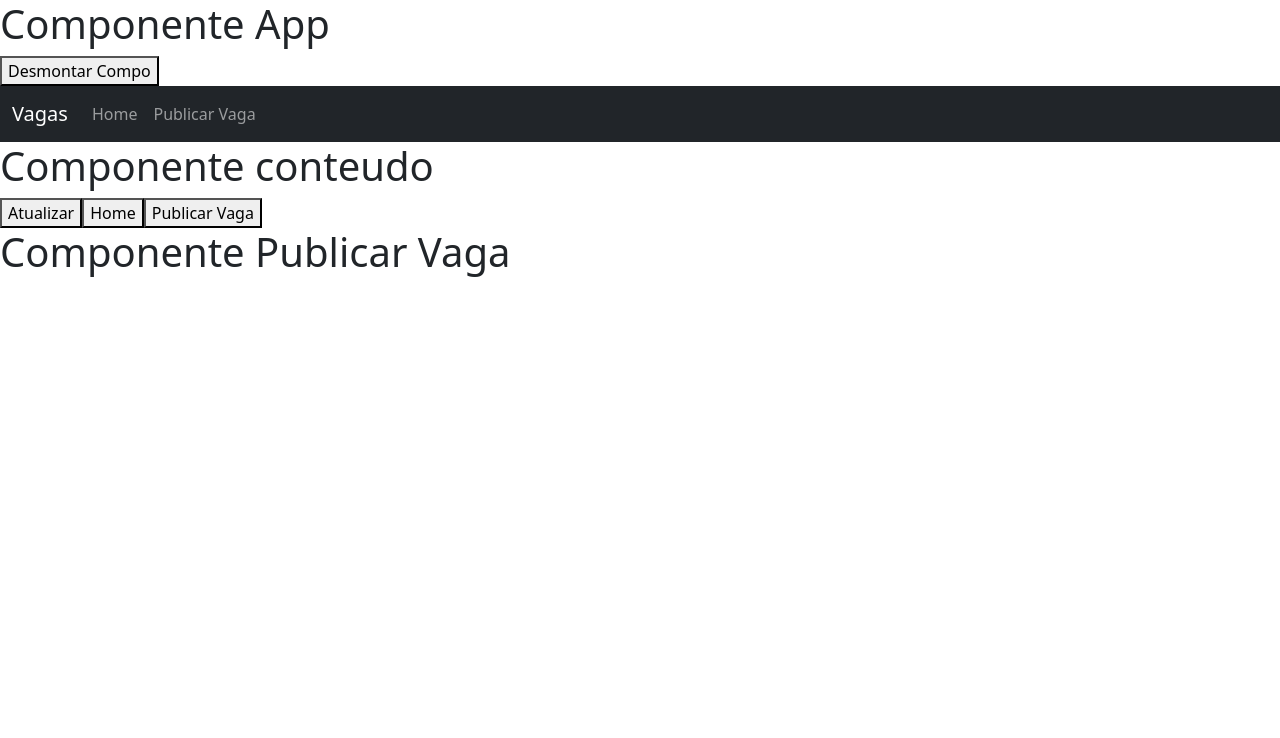
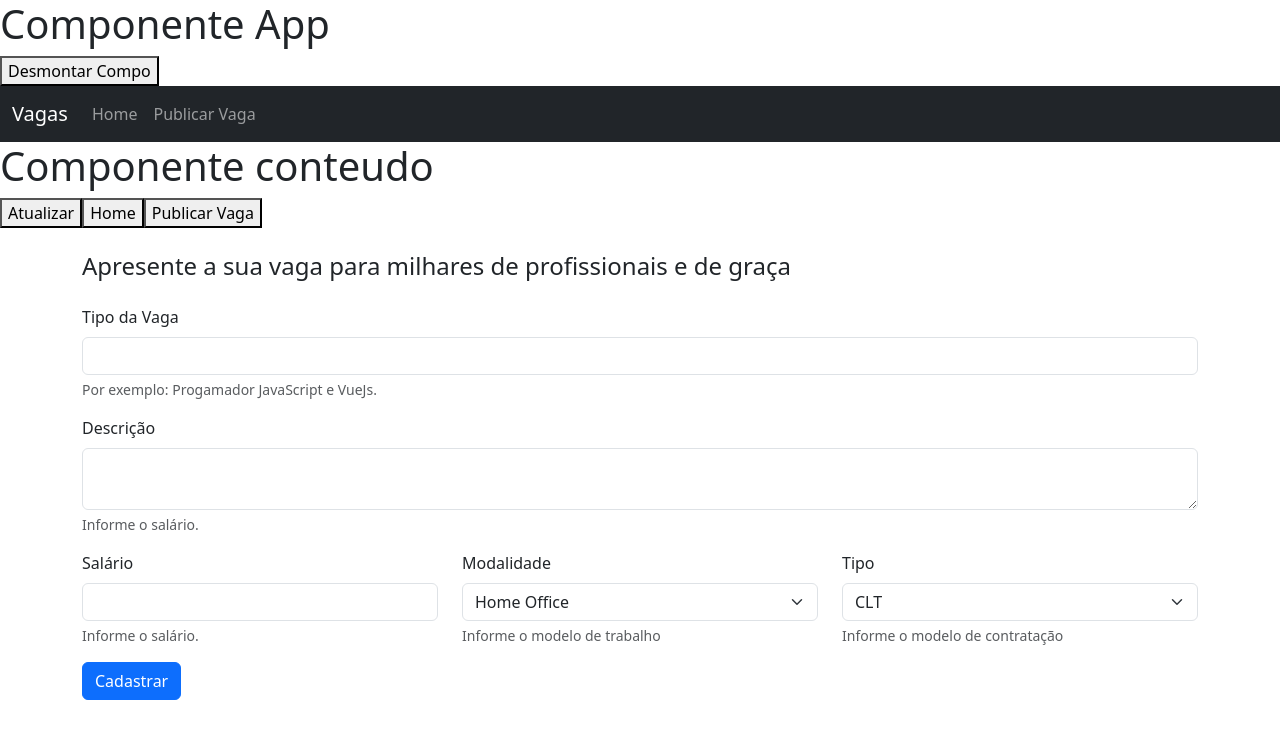
Before and after one commit to leonarddepaula/vagas-front, a Vue app: page / in a window 1280 px wide. Both pictures are taken after a click on the button "Publicar Vaga". Shown: the top 738 px of the page. Built offline with nearby package versions, Linux system fonts and the light colour scheme.

Commit message:
implementando componente PublicarVaga

```diff
--- a/src/components/comuns/Vaga.vue
+++ b/src/components/comuns/Vaga.vue
@@ -2,7 +2,7 @@
   <div class="card">
     <div class="card-header bg-dark text-white">{{ titulo }}</div>
     <div class="card-body">
-      <p>{{ descricaoVaga }}</p>
+      <p>{{ descricao }}</p>
     </div>
     <div class="card-footer">
       <small class="text-muted"
@@ -21,15 +21,18 @@
       type: String,
       required: true,
       validator(p){
-        console.log('Prop> ', p, p.length);
+        console.log('Props', p, p.length);
           if(p.length < 6){ return false } // se estiver inválido
              return true // se estiver válido
        //
       }
     },
-    descricaoVaga: {
+    descricao: {
       type: String,
-      required: true
+      // default: 'O contratante não adicionou uma descrição para vaga'
+      default() {
+        return '*'.repeat(20)
+      }
     },
     salario: {
       type: [Number, String],
--- a/src/components/views/Home.vue
+++ b/src/components/views/Home.vue
@@ -8,14 +8,7 @@
 
     <div class="row mt-5" v-for="(vaga, index) in vagas" :key="index">
       <div class="col">
-        <vaga
-          :titulo="vaga.titulo"
-          :descricao-vaga="vaga.descricao"
-          :salario="vaga.salario"
-          :modalidade="vaga.modalidade"
-          :tipo="vaga.tipo"
-          :publicacao="vaga.publicacao"
-        />
+        <vaga v-bind="vaga" />
       </div>
     </div>
 
@@ -75,7 +68,7 @@
         tipo: "PJ",
         publicacao: "2021-10-10",
       },
-     /* {
+      {
         titulo: "Programador JavaScript Angular",
         descricao:
           "Profissional com conhecimentos avançados em JavaScript e Angular.",
@@ -110,7 +103,7 @@
         modalidade: "Presencial",
         tipo: "CLT",
         publicacao: "2021-10-05",
-      }, */
+      },
     ],
   }),
 
--- a/src/components/views/PublicarVaga.vue
+++ b/src/components/views/PublicarVaga.vue
@@ -1,5 +1,60 @@
 <template>
-  <h1>Componente Publicar Vaga</h1>
+  <div class="container py-4">
+    <div class="row">
+      <div class="col">
+        <h4>Apresente a sua vaga para milhares de profissionais e de graça</h4>
+      </div>
+    </div>
+
+    <div class="row mt-3">
+      <div class="col">
+        <label class="form-label" >Tipo da Vaga</label>
+        <input type="text" class="form-control">
+        <div class="form-text">Por exemplo: Progamador JavaScript e VueJs.</div>
+      </div>
+    </div>
+
+    <div class="row mt-3">
+      <div class="col">
+        <label class="form-label" >Descrição</label>
+        <textarea type="text" class="form-control"></textarea>
+        <div class="form-text">Informe o salário.</div>
+      </div>
+    </div>
+
+    <div class="row mt-3">
+      <div class="col">
+        <label class="form-label" >Salário</label>
+        <input type="number" class="form-control">
+        <div class="form-text">Informe o salário.</div>
+      </div>
+
+      <div class="col">
+        <label class="form-label" >Modalidade</label>
+        <select class="form-select">
+          <option value="1">Home Office</option>
+          <option value="2">Presencial</option>
+        </select>
+        <div class="form-text">Informe o modelo de trabalho</div>
+      </div>
+
+      <div class="col">
+        <label class="form-label" >Tipo</label>
+        <select class="form-select">
+          <option value="1">CLT</option>
+          <option value="2">PJ</option>
+        </select>
+        <div class="form-text">Informe o modelo de contratação</div>
+      </div>
+    </div>
+
+    <div class="row mt-3">
+      <div class="col">
+        <button type="submit" class="btn btn-primary">Cadastrar</button>
+      </div>
+    </div>
+  </div>
+
 </template>
 
 <script>
```
